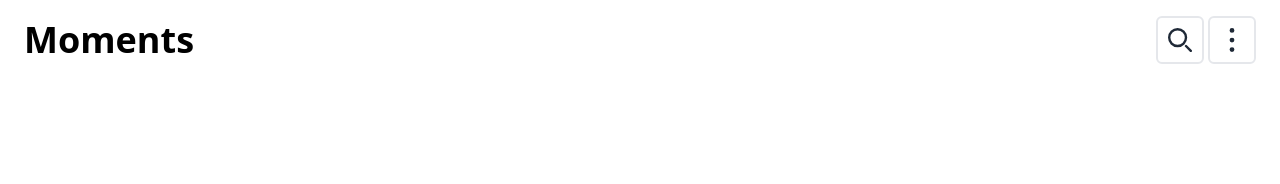
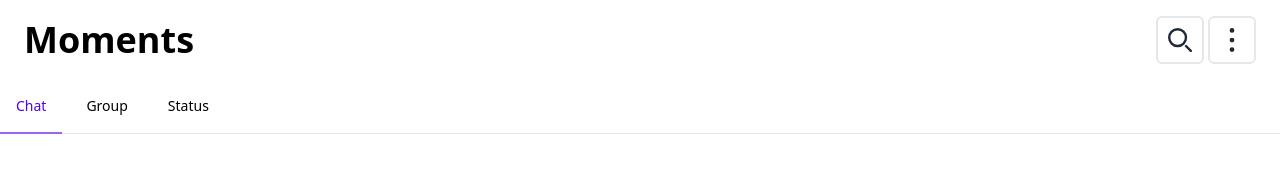
Before and after one commit to mkmuduli/ms-fe, a Next.js app: page /chat in a window 1280 px wide. Shown: the top 184 px of the page. Built offline with nearby package versions, Linux system fonts and the light colour scheme.

Commit message:
Tab in progress

```diff
--- a/src/assets/SearchSvg.jsx
+++ b/src/assets/SearchSvg.jsx
@@ -2,7 +2,7 @@ const SvgComponent = () => (
     <svg
         xmlns="http://www.w3.org/2000/svg"
         fill="none"
-        className="w-6 h-6 text-gray-800 dark:text-white"
+        className="w-6 h-6 text-gray-800"
         viewBox="0 0 20 20"
     >
         <path
--- a/src/assets/ThreeDots.jsx
+++ b/src/assets/ThreeDots.jsx
@@ -2,7 +2,7 @@ const SvgComponent = () => (
     <svg
         xmlns="http://www.w3.org/2000/svg"
         fill="currentColor"
-        className="w-6 h-6 text-gray-800 dark:text-white"
+        className="w-6 h-6 text-gray-800"
         viewBox="0 0 4 15"
     >
         <path d="M3.5 1.5a1.5 1.5 0 1 1-3 0 1.5 1.5 0 0 1 3 0Zm0 6.041a1.5 1.5 0 1 1-3 0 1.5 1.5 0 0 1 3 0Zm0 5.959a1.5 1.5 0 1 1-3 0 1.5 1.5 0 0 1 3 0Z" />
--- /dev/null
+++ b/src/components-core/Tab/tab.jsx
@@ -0,0 +1,30 @@
+import { twMerge as tm } from 'tailwind-merge'
+
+const Tab = ({ items, activeIndex }) => {
+    return (
+        <div className="mb-4 border-b border-gray-200">
+            <ul className="flex flex-wrap -mb-px text-sm font-medium text-center">
+                {
+                    items.map((eachItem, idx) => {
+                        return (
+                            <li className="mr-2" key={eachItem.id || idx}>
+                                <button className={
+                                    tm(
+                                        "inline-block p-4 rounded-t-lg hover:text-primary-600 hover:border-primary-300",
+                                        activeIndex === idx && 'border-b-2 text-primary-600 border-primary-300'
+                                    )
+                                }
+                                    type="button">
+                                    {eachItem.name}
+                                </button>
+                            </li>
+                        )
+                    })
+                }
+            </ul>
+        </div>
+
+    )
+}
+
+export default Tab;
--- a/src/pages/chat.js
+++ b/src/pages/chat.js
@@ -1,12 +1,15 @@
-import SearchSvg from '../assets/SearchSvg'
-import ThreeDotsSvg from '../assets/ThreeDots'
-import IconButton from '@/components-core/Button/IconButton';
+import Tab from "@/components-core/Tab/tab";
+import SearchSvg from "../assets/SearchSvg";
+import ThreeDotsSvg from "../assets/ThreeDots";
+import IconButton from "@/components-core/Button/IconButton";
+
+const TabList = [{ name: "Chat" }, { name: "Group" }, { name: "Status" }];
 
 function Chat() {
   return (
-    <section>
-      <section className="flex items-center px-6 pt-4 gap-1 ">
-        <h1 className="text-4xl font-bold dark:text-white grow">Moments</h1>
+    <>
+      <section className="flex items-center px-6 py-4 gap-1 ">
+        <h1 className="text-4xl font-bold grow">Moments</h1>
         <IconButton>
           <SearchSvg />
         </IconButton>
@@ -15,7 +18,10 @@ function Chat() {
           <ThreeDotsSvg />
         </IconButton>
       </section>
-    </section>
+      <section>
+        <Tab items={TabList} activeIndex={0} />
+      </section>
+    </>
   );
 }
 
```
